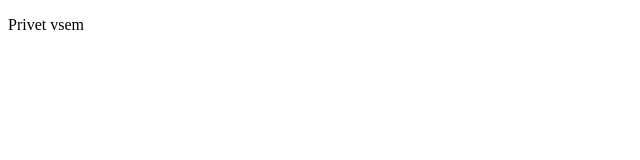
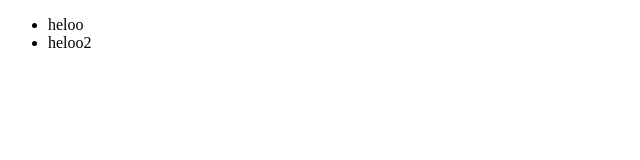
Before and after one commit to kimateru/test2314, a plain HTML site: page index.html in a window 1280 px wide. Shown: the full height of the page, 0-640 px from the left. Drawn offline with Linux system fonts and the light colour scheme.

Commit message:
first commit feautre branch

```diff
--- a/index.html
+++ b/index.html
@@ -6,6 +6,9 @@
     <title>Document</title>
 </head>
 <body>
-    <p>Privet vsem</p>
+    <ul>
+        <li>heloo</li>
+        <li>heloo2 </li>
+    </ul>
 </body>
 </html>
```
